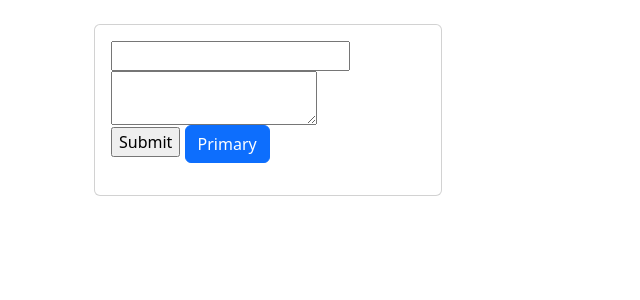
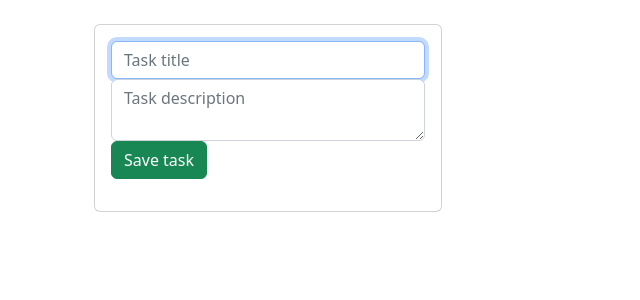
Before and after one commit to MaodeColombia/CRUD_PHP_MySQL, a PHP site: page /CRUD_PHP_MySQL/ in a window 1280 px wide. Shown: the part 80-380 px from the top of the page, without its empty margins (0-640 px from the left). Run offline with PHP 8.4, Linux system fonts and the light colour scheme.

Commit message:
El input, textarea y boton

```diff
--- a/index.php
+++ b/index.php
@@ -27,21 +27,26 @@ include ("db.php")
                                 https://getbootstrap.com/docs/4.0/components/forms/
                                 https://www.w3schools.com/bootstrap5/bootstrap_forms.php -->
                             <div class="form-group">
-                                <input type="text">
+                                <!-- https://www.w3schools.com/html/html_forms.asp
+                                    name="title" especifica el nombre de la forma https://www.w3schools.com/html/html_forms_attributes.asp
+                                    class="form-control" clase de bootstrap https://getbootstrap.com/docs/4.0/components/forms/#form-controls
+                                    placeholder="Task title" https://www.w3schools.com/tags/att_input_placeholder.asp
+                                    autofocus para que cuando incie la pagina el cursor se ubique en este input -->
+                                <input type="text" name="title" class="form-control" placeholder="Task title" autofocus>
                             </div>
                             <div class="form-group">
-                                <textarea name="" id="" cols="" rows=""></textarea>
+                                <!-- textarea https://www.w3schools.com/tags/tag_textarea.asp
+                                    name="description"  El atributo de nombre es necesario para hacer referencia a los datos del formulario después de enviar el formulario, https://www.w3schools.com/tags/tag_textarea.asp
+                                    rows="2" El atributo de filas especifica la altura visible de un área de texto, en líneas, https://www.w3schools.com/tags/att_textarea_rows.asp
+                                    class="form-control" clase de bootstrap
+                                     -->
+                                <textarea name="description" rows="2" class="form-control" placeholder="Task description"></textarea>
                             </div>
                             <!-- botón de tipo "submit" para que cuando se haga clic ejecute el formulario
                                 https://www.w3schools.com/tags/att_input_type_submit.asp
+                                https://getbootstrap.com/docs/4.0/components/buttons/
                                 https://github.com/MaodeColombia/CRUD_PHP_MySQL/blob/master/extra/image/20221002123720.png -->
-                            <input type="submit">
-                            <!-- este  input es netamente HTML, pero se podría cambiar por button Bootstrap
-                                https://getbootstrap.com/docs/4.6/components/forms/
-                                https://getbootstrap.com/docs/4.6/components/buttons/
-                                https://github.com/MaodeColombia/CRUD_PHP_MySQL/blob/master/extra/image/20221002123817.png -->
-                                <button type="submit" class="btn btn-primary">Primary</button>
-
+                            <input type="submit" class="btn btn-success btn-block" name="save_task" value="Save task">
                         </form>
                     </div>
                 </div>
```
Also changed, not shown: extra/image/20221002134624.png (added).
